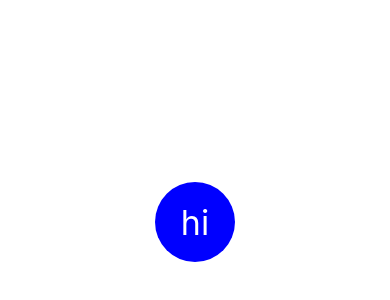
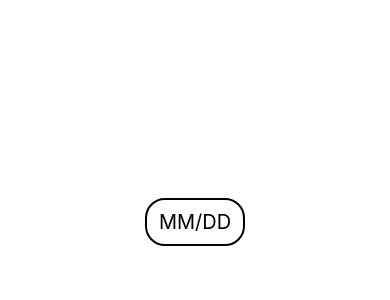
Before and after one commit to codePradeep/AnimationLearning, a React Native app: screen / in a window 390 px wide. Shown: the part 200-500 px from the top of the page. Built offline with nearby package versions, Linux system fonts and the light colour scheme.

Commit message:
Added Basic Animation and Masked text Input

```diff
--- a/App.tsx
+++ b/App.tsx
@@ -14,12 +14,13 @@ import Animation from './src/Basics/Example1';
 import BesicAnimation from './src/Basics/Example2';
 import HendlingGestures from './src/Basics/HendlingGestures';
 import BesicInterpolation from './src/Basics/interpolation';
+import MaskedTextInput from './src/DemoContant/MaskedTextinpute';
 
 
 const App = () => {
 
   return (
-    <HendlingGestures />
+    <MaskedTextInput />
 
   );
 };
--- a/src/Basics/HendlingGestures.tsx
+++ b/src/Basics/HendlingGestures.tsx
@@ -57,7 +57,7 @@ const HendlingGestures = () => {
             alignItems: "center",
         }} >
             <Animated.View
-                onTouchStart={runAnimationOnClick}
+                // onTouchStart={runAnimationOnClick}
                 {...pan.panHandlers}
 
                 style={{
--- /dev/null
+++ b/src/DemoContant/MaskedTextinpute.tsx
@@ -0,0 +1,78 @@
+import React, { useState } from "react";
+import {  StyleSheet, TextInput, View } from "react-native";
+
+const MaskedTextInput = () => {
+
+    const [inputText, SetinputText] = useState("")
+
+
+    const handleTextChange = (text: any) => {
+
+        if (!text) {
+            return ''
+        }
+        else{
+
+        text = text.replace(/([A-Z])\w+/g, "")
+
+        let month = text.substring(0, 2)
+
+        let day = text.substring(3, 5)
+
+        let MM = month
+        let DD = day
+
+        let DInM= new Date(0, MM, 0).getDate()
+
+        if (MM > 12) {
+            MM = 12
+        }
+        if (MM=="00"){
+            MM="01"
+        }
+
+        if (DD == "00") {
+            day = "01"
+        }
+        if(DD>DInM){
+            DD = DInM
+        }
+
+        const data = MM +  (text.length > 1 ? '/' : '') + (DD==DInM? DD:day)
+        return data
+    }
+    }
+
+
+    return (
+        <View style={styles.Container}>
+
+            <TextInput
+                style={styles.input}
+                placeholder="MM/DD"
+                value={inputText}
+                onChangeText={(text: any) => SetinputText(handleTextChange(text))}
+            />
+        </View>
+    )
+}
+
+const styles = StyleSheet.create({
+    Container: {
+        flex: 1,
+        justifyContent: "center",
+        alignItems: "center"
+    },
+    input: {
+        borderWidth: 2,
+        borderRadius: 20,
+        padding: 10,
+        fontSize: 20,
+        width: 100,
+        textAlign: "center"
+
+    }
+})
+
+
+export default MaskedTextInput
```
